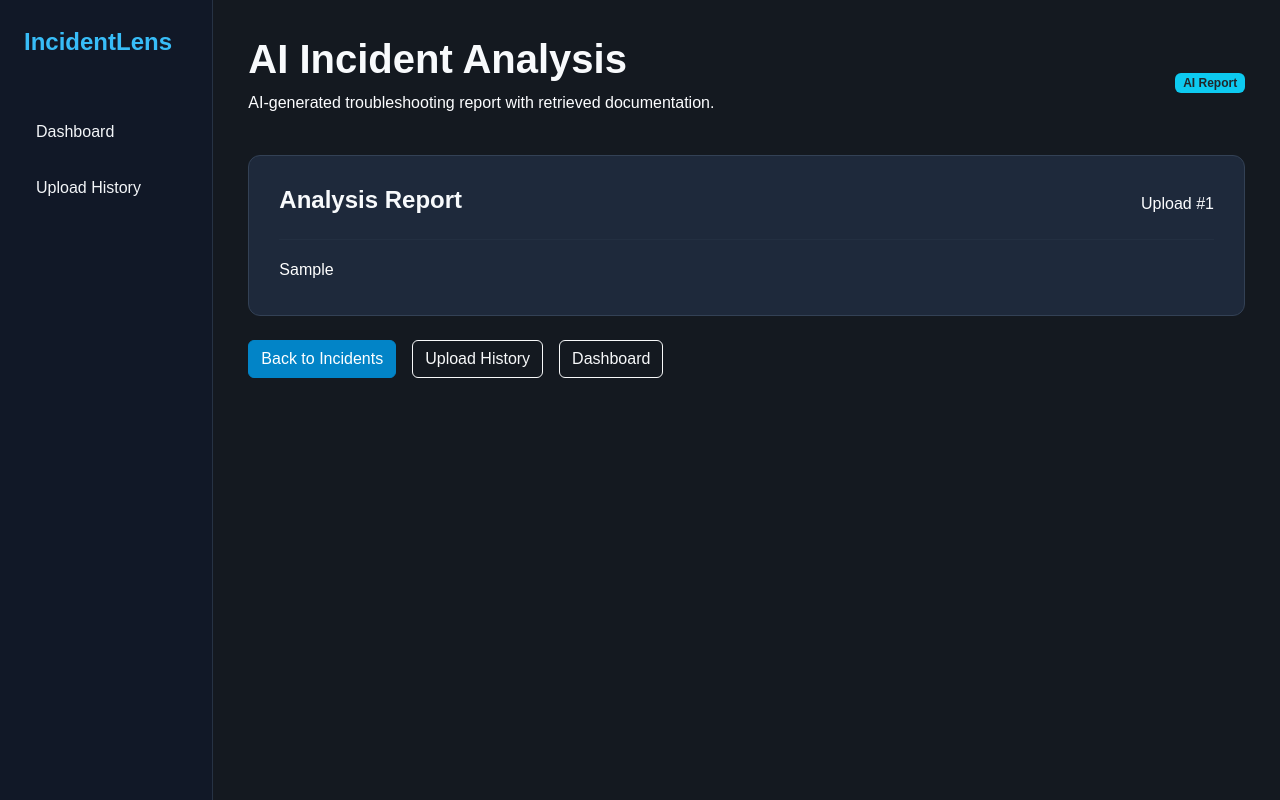
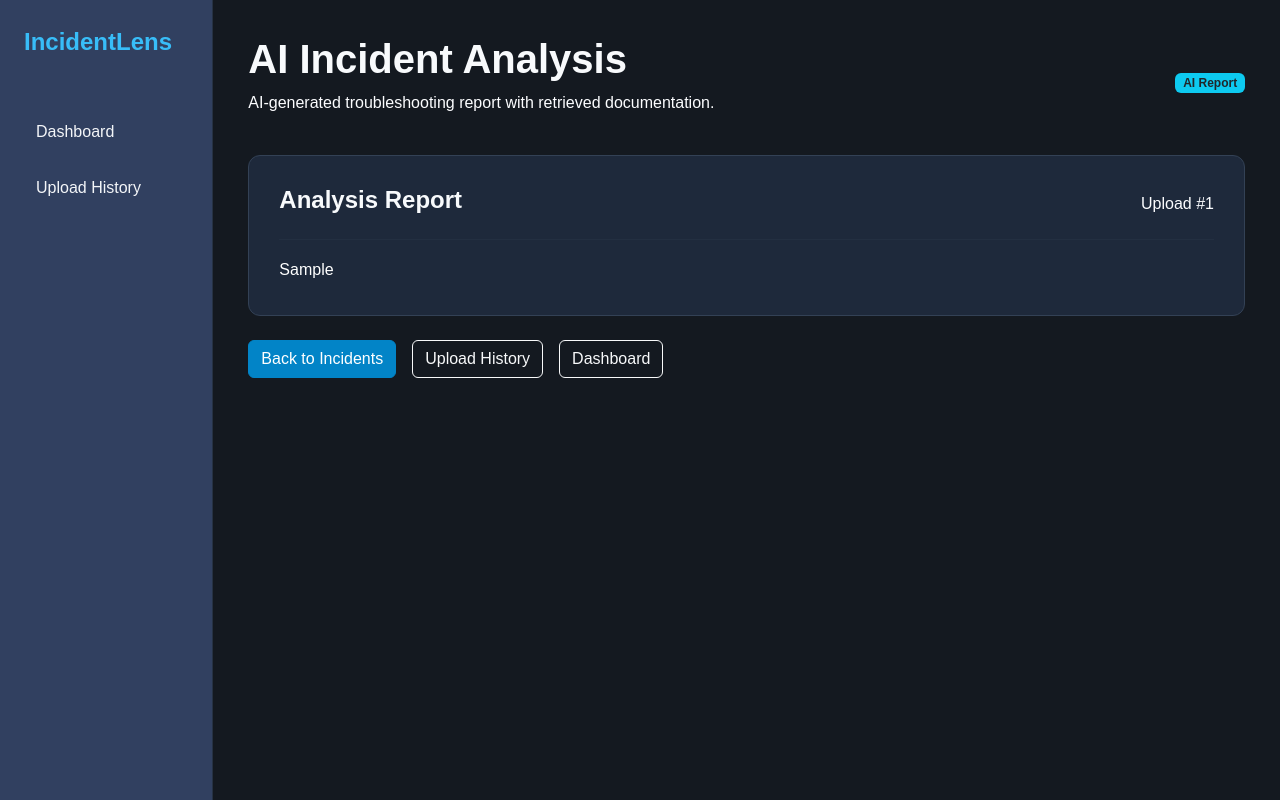
Before and after one commit to ahrarmofiz01/MY-WEB, a Flask app: template templates/ai_analysis.html in a window 1280 px wide. Run offline with Flask 3, Linux system fonts and the light colour scheme; the template is opened without the code that fills it: most values are stand-ins (such as "Sample title", 1, 10 or a date in 2020).

Commit message:
add code

```diff
--- a/templates/ai_analysis.html
+++ b/templates/ai_analysis.html
@@ -21,7 +21,7 @@
         }
 
         .sidebar {
-            background-color: #111827;
+            background-color: #314060;
             min-height: 100vh;
             border-right: 1px solid #263244;
         }
```
